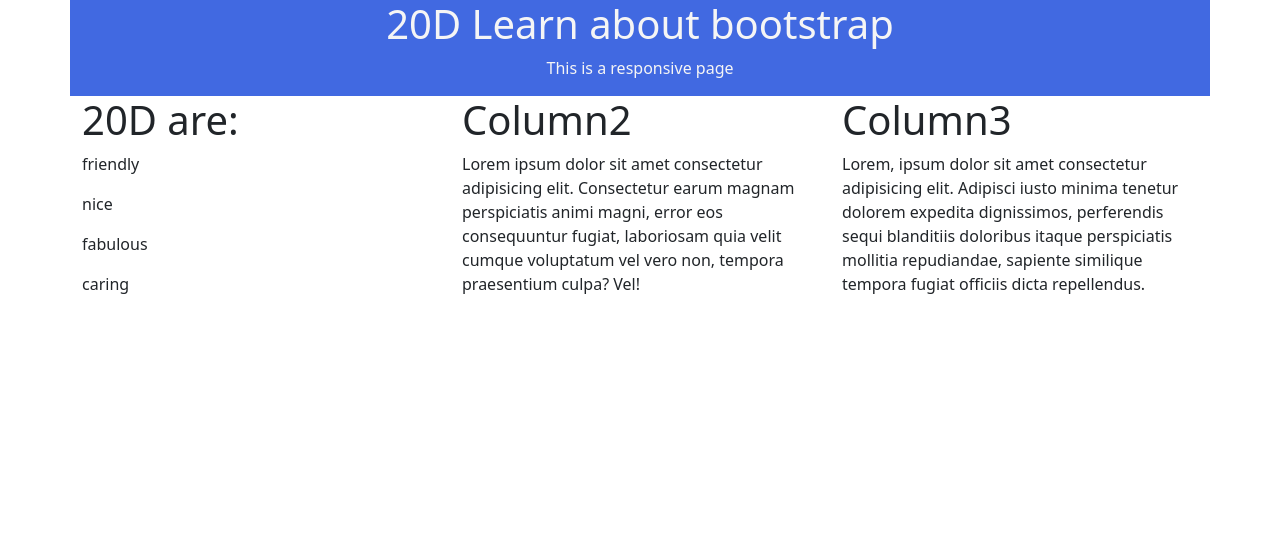
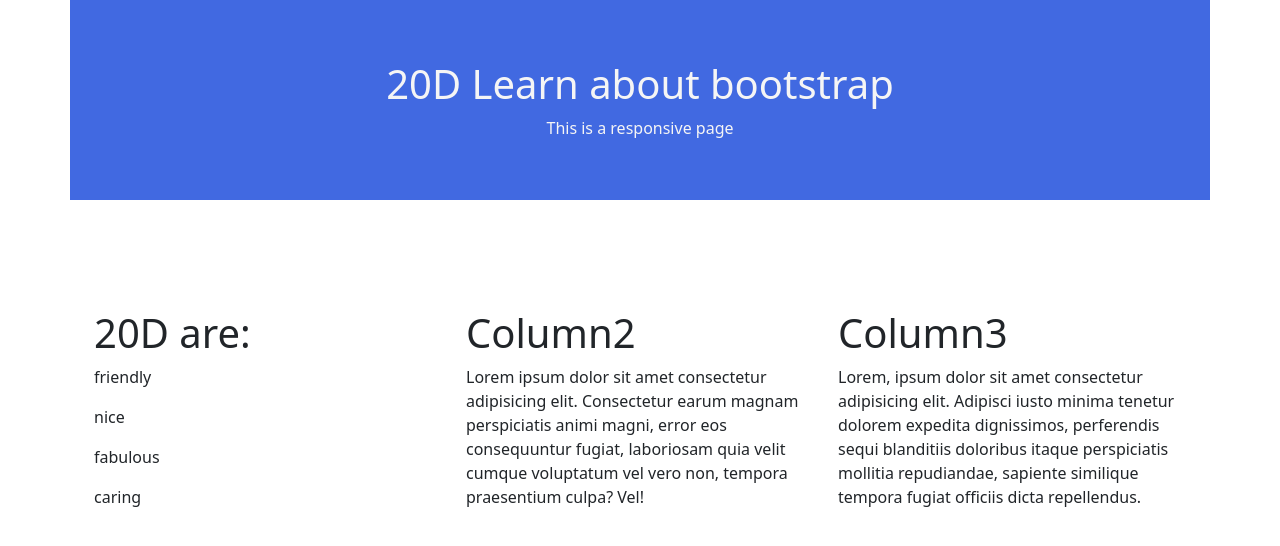
Before and after one commit to Eskil-L/bootstrap, a plain HTML site: page bootstrap/index.html in a window 1280 px wide. Drawn offline with nearby package versions, Linux system fonts and the light colour scheme.

Commit message:
Add files via upload
Updated code.

```diff
--- a/bootstrap/index.html
+++ b/bootstrap/index.html
@@ -11,19 +11,27 @@
             background-color: royalblue;
             text-align: center;
             color: whitesmoke;
+
         }
+    .myRow2{
+        padding-top: 10%;
+    }
+
+
+
+
     </style>
 </head>
 <body>
     <div class="container">
-        <div class="row myRow">
+        <div class="row myRow1">
             <div class="myCol1">
-                <h1>20D Learn about bootstrap</h1>
-                <p>This is a responsive page</p>
+                <h1 style="margin-top: 60px;">20D Learn about bootstrap</h1>
+                <p style="margin-bottom: 60px;">This is a responsive page</p>
             </div>
         </div>
-
-        <div class="row myRow">
+    <div class="container">
+        <div class="row myRow2">
             <div class="col-4"><h1>20D are: </h1> <p>friendly</p><p>nice</p><p>fabulous</p><p>caring</p> </div>
             <div class="col-4"><h1>Column2</h1> <p>Lorem ipsum dolor sit amet consectetur adipisicing elit. Consectetur earum magnam perspiciatis animi magni, error eos consequuntur fugiat, laboriosam quia velit cumque voluptatum vel vero non, tempora praesentium culpa? Vel!</p></div>
             <div class="col-4"><h1>Column3</h1> <p>Lorem, ipsum dolor sit amet consectetur adipisicing elit. Adipisci iusto minima tenetur dolorem expedita dignissimos, perferendis sequi blanditiis doloribus itaque perspiciatis mollitia repudiandae, sapiente similique tempora fugiat officiis dicta repellendus.</p></div>
```
